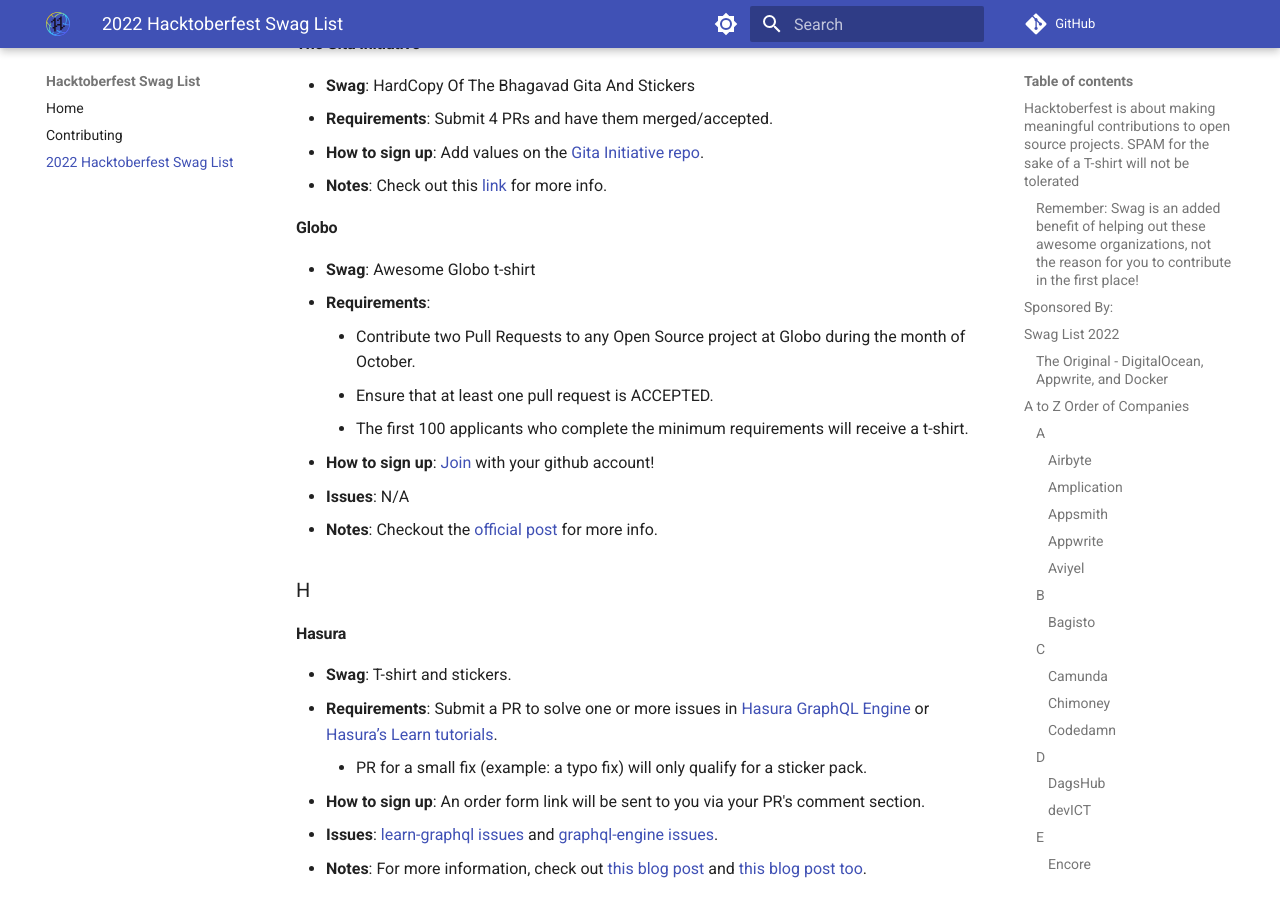
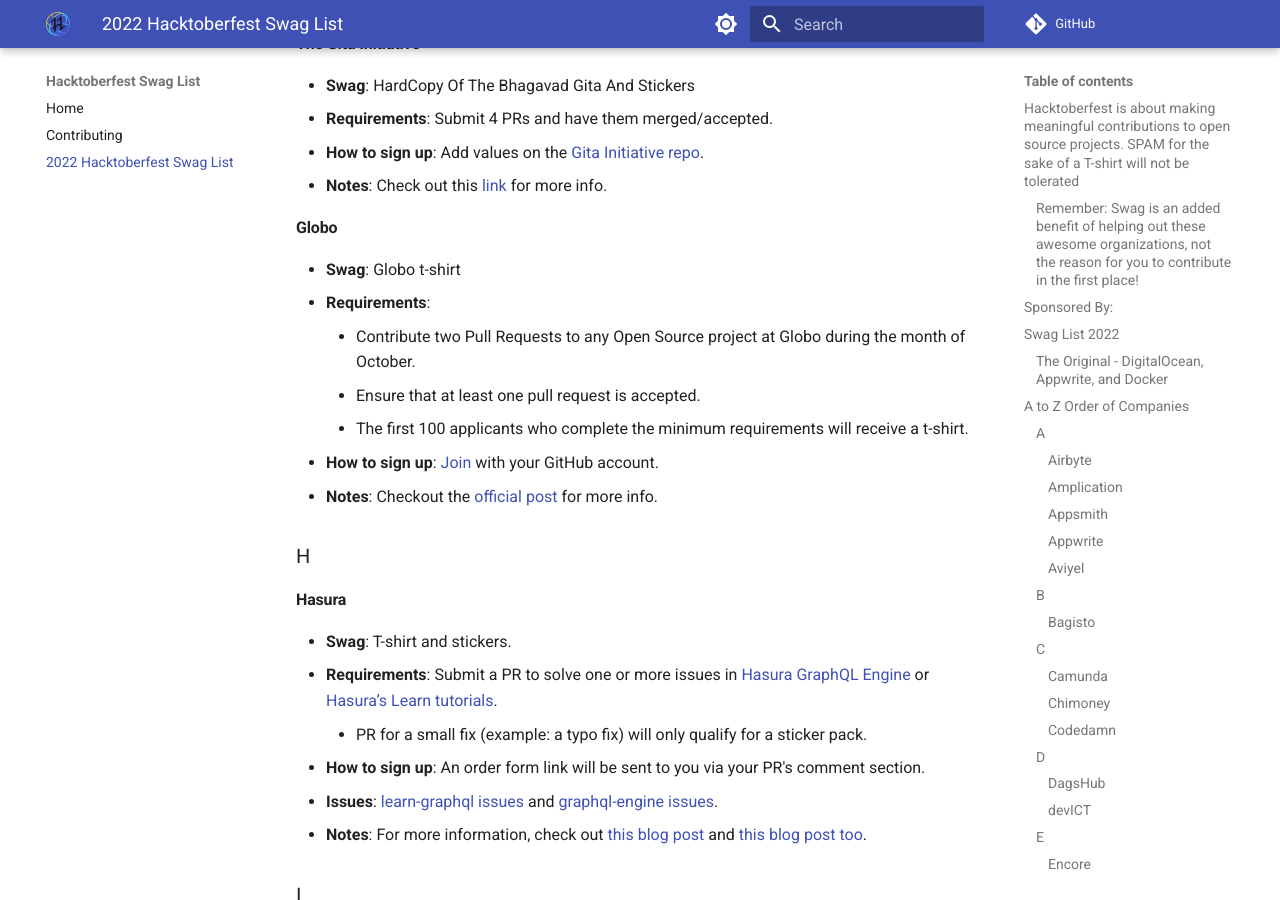
Before and after one commit to crweiner/hacktoberfest-swag-list, an MkDocs documentation site: the page built from docs/list.md, in a window 1280 px wide and 900 px high, scrolled down 7006 px. Built offline with MkDocs 1.6.1 and Material for MkDocs 9.7.7, drawn with Linux system fonts in a browser that asks for light colours; comment, search, counter and statistics services are not loaded.

Commit message:
Update Globo

```diff
--- a/docs/list.md
+++ b/docs/list.md
@@ -210,14 +210,13 @@
 
 #### **Globo**
 
-- **Swag**: Awesome Globo t-shirt
+- **Swag**: Globo t-shirt
 - **Requirements**:
     - Contribute two Pull Requests to any Open Source project at Globo during the month of October.
-    - Ensure that at least one pull request is ACCEPTED.
+    - Ensure that at least one pull request is accepted.
     - The first 100 applicants who complete the minimum requirements will receive a t-shirt.
-- **How to sign up**: [Join](https://hacktoberfest.globo.com/login){:target="\_blank"} with your github account!
-- **Issues**: N/A
-- **Notes**: Checkout the [official post](https://opensource.globo.com/){:target="\_blank"} for more info.
+- **How to sign up**: [Join](https://hacktoberfest.globo.com/login) with your GitHub account.
+- **Notes**: Checkout the [official post](https://opensource.globo.com/) for more info.
 
 ### H
 
```
